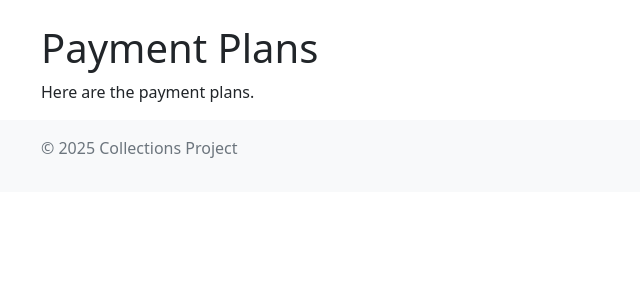
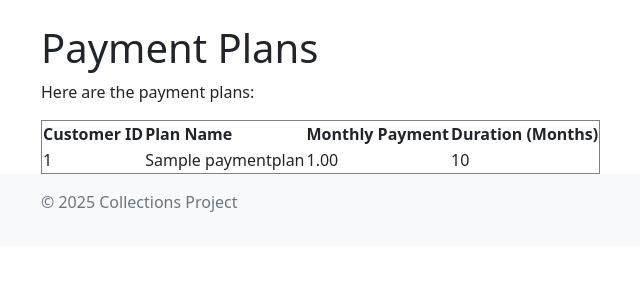
Before and after one commit to Indk0/DB_Mini_Project, a Django app: page /plans/ in a window 1280 px wide. Shown: the part 56-356 px from the top of the page, without its empty margins (41-681 px from the left). Run offline with Django 5.2, Linux system fonts and the light colour scheme; tables that the repository leaves empty hold one stand-in row (values such as "Sample post").

Commit message:
Make changes to the payment plans views and user display

```diff
--- a/collections_app/templates/collections_app/payment_plans.html
+++ b/collections_app/templates/collections_app/payment_plans.html
@@ -5,5 +5,30 @@
 
 {% block content %}
 <h1>Payment Plans</h1>
-<p>Here are the payment plans.</p>
+<p>Here are the payment plans:</p>
+
+<table border="1">
+    <thead>
+        <tr>
+            <th>Customer ID</th>
+            <th>Plan Name</th>
+            <th>Monthly Payment</th>
+            <th>Duration (Months)</th>
+        </tr>
+    </thead>
+    <tbody>
+        {% for plan in payment_plans %}
+        <tr>
+            <td>{{ plan.customer_id }}</td>
+            <td>{{ plan.plan_name }}</td>
+            <td>{{ plan.monthly_payment }}</td>
+            <td>{{ plan.duration_months }}</td>
+        </tr>
+        {% empty %}
+        <tr>
+            <td colspan="4">No payment plans available.</td>
+        </tr>
+        {% endfor %}
+    </tbody>
+</table>
 {% endblock %}
--- a/collections_app/views.py
+++ b/collections_app/views.py
@@ -33,7 +33,9 @@ def customer_transaction(request):
 
 
 def plans(request):
+    payment_plans = PaymentPlans.objects.all()
     context = {
         'title': 'Payment Plans Page',
+        'payment_plans': payment_plans,
     }
     return render(request, 'collections_app/payment_plans.html', context)
```
